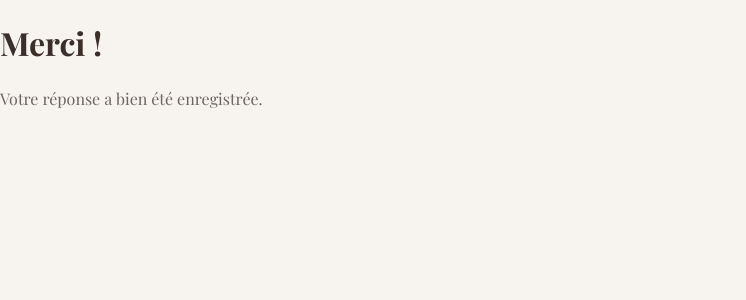
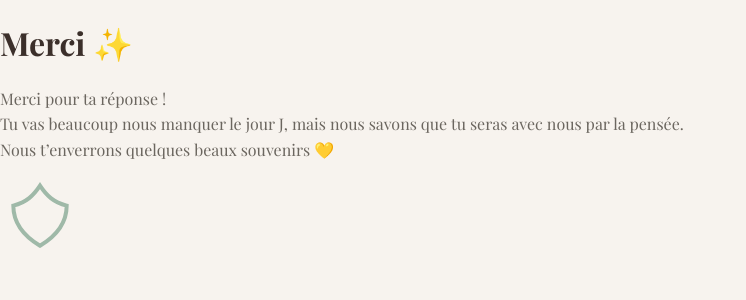
Before and after one commit to loralouzo/mariage-laura-matthieu, a Next.js app: page /confirmation in a window 1280 px wide. Shown: the top 300 px of the page, without its empty margins (0-746 px from the left). Built offline with nearby package versions, Linux system fonts and the light colour scheme; a web font is replaced by a local one.

Commit message:
mise à jour page confirmation chic

```diff
--- a/app/confirmation/ConfirmationContent.jsx
+++ b/app/confirmation/ConfirmationContent.jsx
@@ -5,11 +5,50 @@ import { useSearchParams } from "next/navigation";
 export default function ConfirmationContent() {
   const searchParams = useSearchParams();
   const nom = searchParams.get("nom");
+  const presence = searchParams.get("presence");
 
   return (
-    <div>
-      <h1>Merci {nom} !</h1>
-      <p>Votre réponse a bien été enregistrée.</p>
+    <div className="min-h-[60vh] flex items-center justify-center px-6 py-10 bg-gradient-to-b from-[#f7f3ee] to-white">
+      <div className="max-w-xl w-full bg-white/80 backdrop-blur-sm shadow-lg rounded-2xl border border-[#d4b28c]/40 p-8 text-center">
+
+        {/* Ligne or décorative */}
+        <div className="w-20 h-1 bg-[#d4b28c] mx-auto mb-6 rounded-full"></div>
+
+        <h1 className="text-3xl font-serif text-[#9fb9a8] mb-4 tracking-wide">
+          Merci {nom} ✨
+        </h1>
+
+        {presence === "oui" ? (
+          <p className="text-lg leading-relaxed text-gray-700 font-light">
+            Merci pour ta réponse ! <br />
+            Nous sommes ravis et impatients de célébrer cette journée
+            <span className="text-[#d4b28c] font-medium"> avec toi</span>. <br />
+            Le grand jour approche… et on a tellement hâte d’y être ensemble
+            <span className="text-[#9fb9a8]"> ✨</span>
+          </p>
+        ) : (
+          <p className="text-lg leading-relaxed text-gray-700 font-light">
+            Merci pour ta réponse ! <br />
+            Tu vas beaucoup nous manquer le jour J, mais nous savons que tu
+            seras avec nous par la pensée. <br />
+            Nous t’enverrons quelques beaux souvenirs
+            <span className="text-[#d4b28c]"> 💛</span>
+          </p>
+        )}
+
+        {/* Petite déco florale / sauge */}
+        <div className="mt-8 opacity-80">
+          <svg width="80" height="80" viewBox="0 0 24 24" fill="none" className="mx-auto">
+            <path
+              d="M12 2C10 5 8 7 4 8c0 5 3 9 8 12 5-3 8-7 8-12-4-1-6-3-8-6z"
+              stroke="#9fb9a8"
+              strokeWidth="1.2"
+              fill="none"
+            />
+          </svg>
+        </div>
+
+      </div>
     </div>
   );
 }
```
